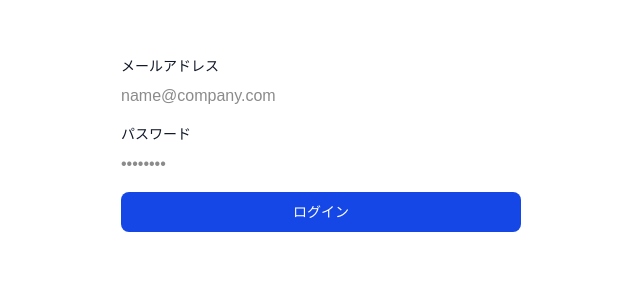
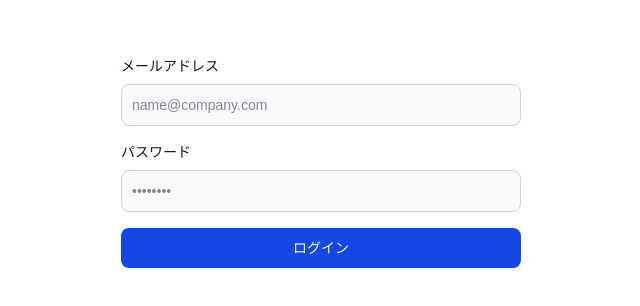
Before and after one commit to Kawagoe53/oriapp_resume_app, a Next.js app: page /login in a window 1280 px wide. Shown: the part 184-490 px from the top of the page, without its empty margins (319-959 px from the left). Built offline with nearby package versions, Linux system fonts and the light colour scheme; no server answers.

Commit message:
fix:表示崩れの修正

```diff
--- a/app/_components/ui/Button.tsx
+++ b/app/_components/ui/Button.tsx
@@ -5,7 +5,6 @@ type Props = ComponentProps<"button">;
 
 export default function Button({ children, type = "button", ...props }: Props) {
   return (
-    <div>
     <button
       type={type}
       {...props}
@@ -13,6 +12,5 @@ export default function Button({ children, type = "button", ...props }: Props) {
     >
       {children}
     </button>
-    </div>
   );
 }
--- a/app/_components/ui/Input.tsx
+++ b/app/_components/ui/Input.tsx
@@ -19,7 +19,11 @@ export default function Input({
   return (
     <div>
       {label && <Label htmlFor={props.id}>{label}</Label>}
-      <input {...registration} {...props} />
+      <input
+        {...registration}
+        {...props}
+        className="w-full bg-gray-50 border border-gray-300 text-gray-900 text-sm rounded-lg focus:ring-blue-500 focus:border-blue-500 block p-2.5"
+      />
       {errorMessage && <p className="text-red-500">{errorMessage}</p>}
     </div>
   );
```
Lines whose indentation alone changed are shown as unchanged.
